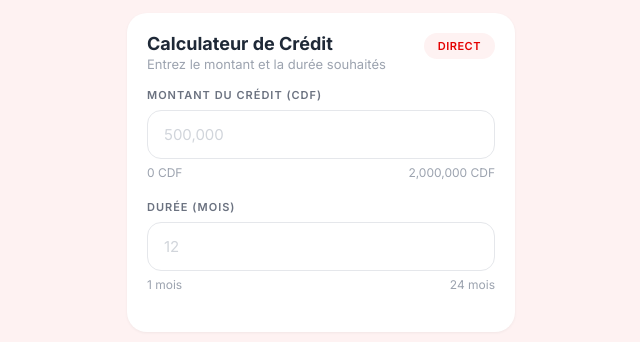
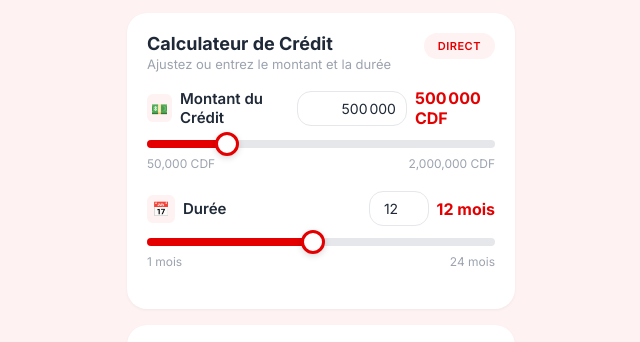
Before and after one commit to no-one08/Airtel-Money, a website: page index.html in a window 1280 px wide. Shown: the part 374-716 px from the top of the page, without its empty margins (319-959 px from the left). Drawn offline with Linux system fonts and the light colour scheme.

Commit message:
Update credit calculator UI with sliders and inputs

```diff
--- a/index.html
+++ b/index.html
@@ -69,24 +69,50 @@
           <div class="card-header">
             <div>
               <div class="card-title">Calculateur de Crédit</div>
-              <div class="card-subtitle">Entrez le montant et la durée souhaités</div>
+              <div class="card-subtitle">Ajustez ou entrez le montant et la durée</div>
             </div>
             <span class="card-badge">DIRECT</span>
           </div>
 
-          <div class="form-group" style="margin-bottom: 20px;">
-            <label class="form-label">MONTANT DU CRÉDIT (CDF)</label>
-            <input type="text" class="form-input" id="amountInput" placeholder="500,000" inputmode="numeric">
-            <div class="slider-range" style="margin-top: 6px;">
-              <span>0 CDF</span>
+          <!-- Amount: Slider + Input -->
+          <div class="slider-group">
+            <div class="slider-header">
+              <div class="slider-label">
+                <span class="slider-icon" style="background:#fef2f2;">💵</span>
+                Montant du Crédit
+              </div>
+              <div style="display: flex; align-items: center; gap: 8px;">
+                <input type="text" id="amountInput" class="form-input" style="width: 110px; padding: 8px 10px; font-size: 14px; text-align: right;" placeholder="500,000">
+                <span class="slider-value" id="amountValue">500,000 CDF</span>
+              </div>
+            </div>
+            <div class="slider-track" id="amountTrack">
+              <div class="slider-fill" id="amountFill" style="width: 22.5%;"></div>
+              <div class="slider-thumb" id="amountThumb" style="left: 22.5%;"></div>
+            </div>
+            <div class="slider-range">
+              <span>50,000 CDF</span>
               <span>2,000,000 CDF</span>
             </div>
           </div>
 
-          <div class="form-group" style="margin-bottom: 20px;">
-            <label class="form-label">DURÉE (MOIS)</label>
-            <input type="number" class="form-input" id="durationInput" placeholder="12" min="1" max="24" inputmode="numeric">
-            <div class="slider-range" style="margin-top: 6px;">
+          <!-- Duration: Slider + Input -->
+          <div class="slider-group">
+            <div class="slider-header">
+              <div class="slider-label">
+                <span class="slider-icon" style="background:#fef2f2;">📅</span>
+                Durée
+              </div>
+              <div style="display: flex; align-items: center; gap: 8px;">
+                <input type="number" id="durationInput" class="form-input" style="width: 60px; padding: 8px 10px; font-size: 14px; text-align: center;" placeholder="12" min="1" max="24">
+                <span class="slider-value" id="durationValue">12 mois</span>
+              </div>
+            </div>
+            <div class="slider-track" id="durationTrack">
+              <div class="slider-fill" id="durationFill" style="width: 47.8%;"></div>
+              <div class="slider-thumb" id="durationThumb" style="left: 47.8%;"></div>
+            </div>
+            <div class="slider-range">
               <span>1 mois</span>
               <span>24 mois</span>
             </div>
```
